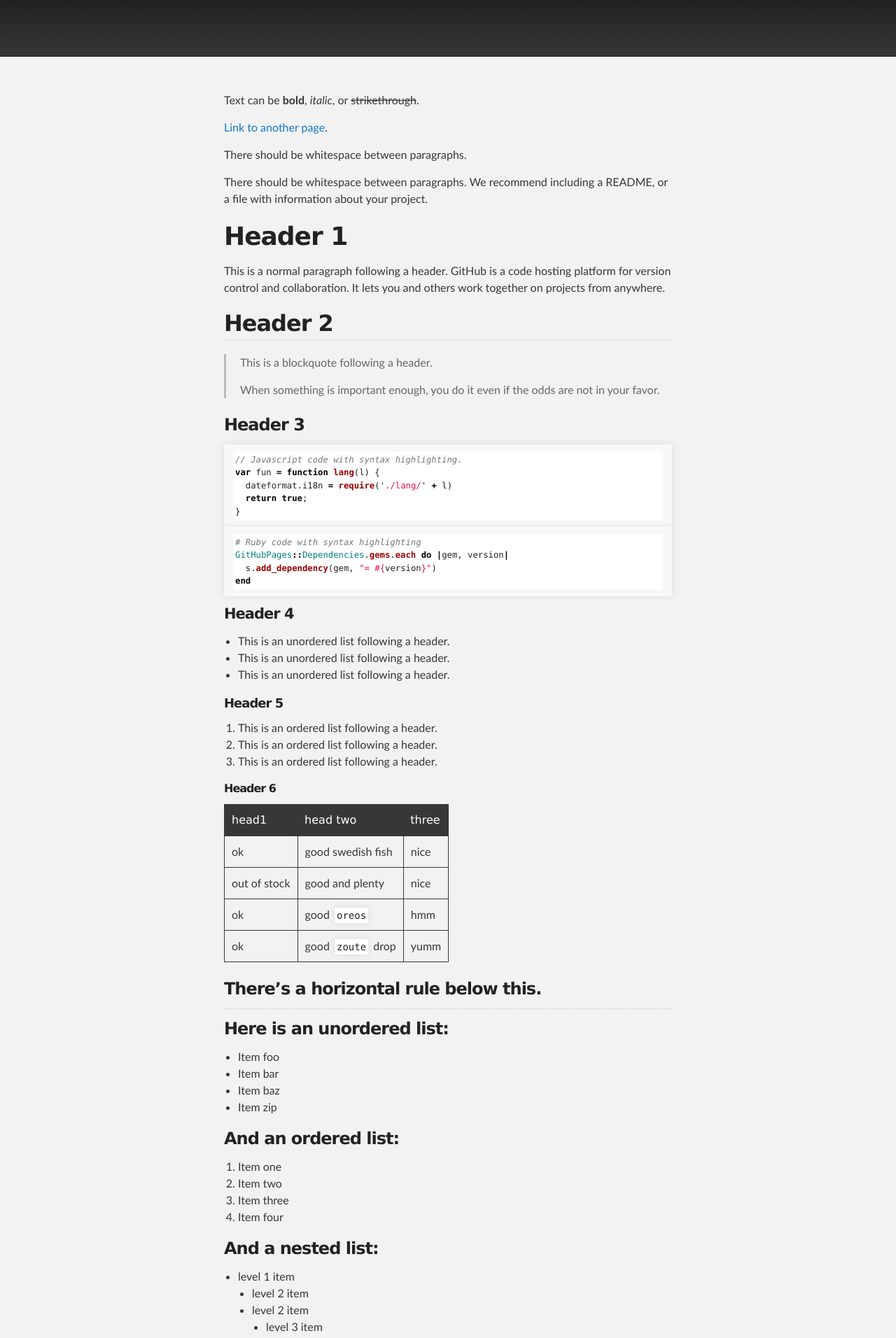
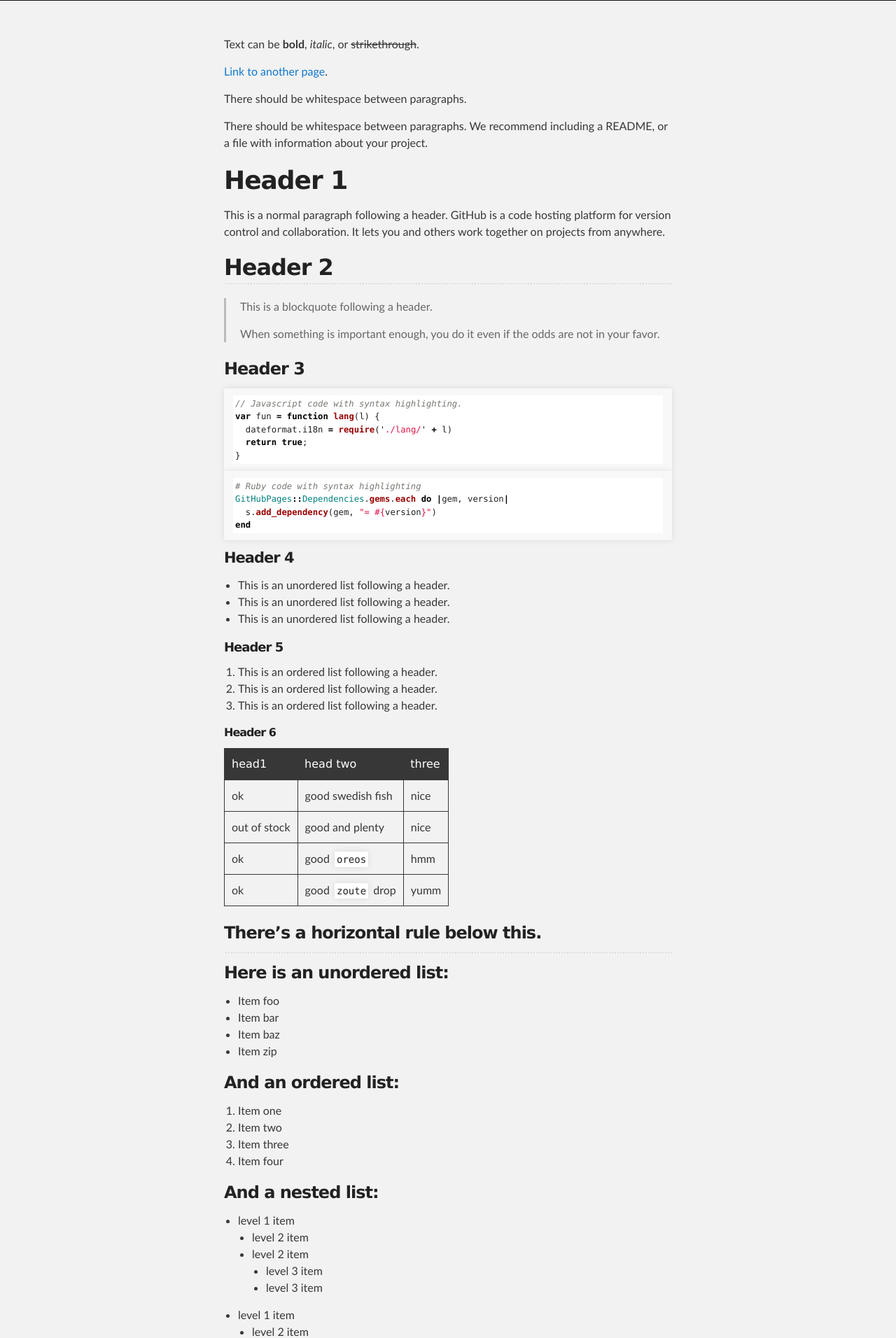
Before and after one commit to mickeydarrenlau/My-website, a Jekyll site: the page built from index.md, in a window 1280 px wide. Shown: the top 1912 px of the page at 70% size. Built offline with Jekyll 4.4.1, drawn with Linux system fonts in a browser that asks for light colours; a script that is not in the unit is left out.

Commit message:
Update default.html

```diff
--- a/_layouts/default.html
+++ b/_layouts/default.html
@@ -12,12 +12,6 @@
   </head>
 
   <body>
-
-    <!-- HEADER -->
-    <div id="header_wrap" class="outer">
-        <header class="inner">
-        </header>
-    </div>
 
     <!-- MAIN CONTENT -->
     <div id="main_content_wrap" class="outer">
```
